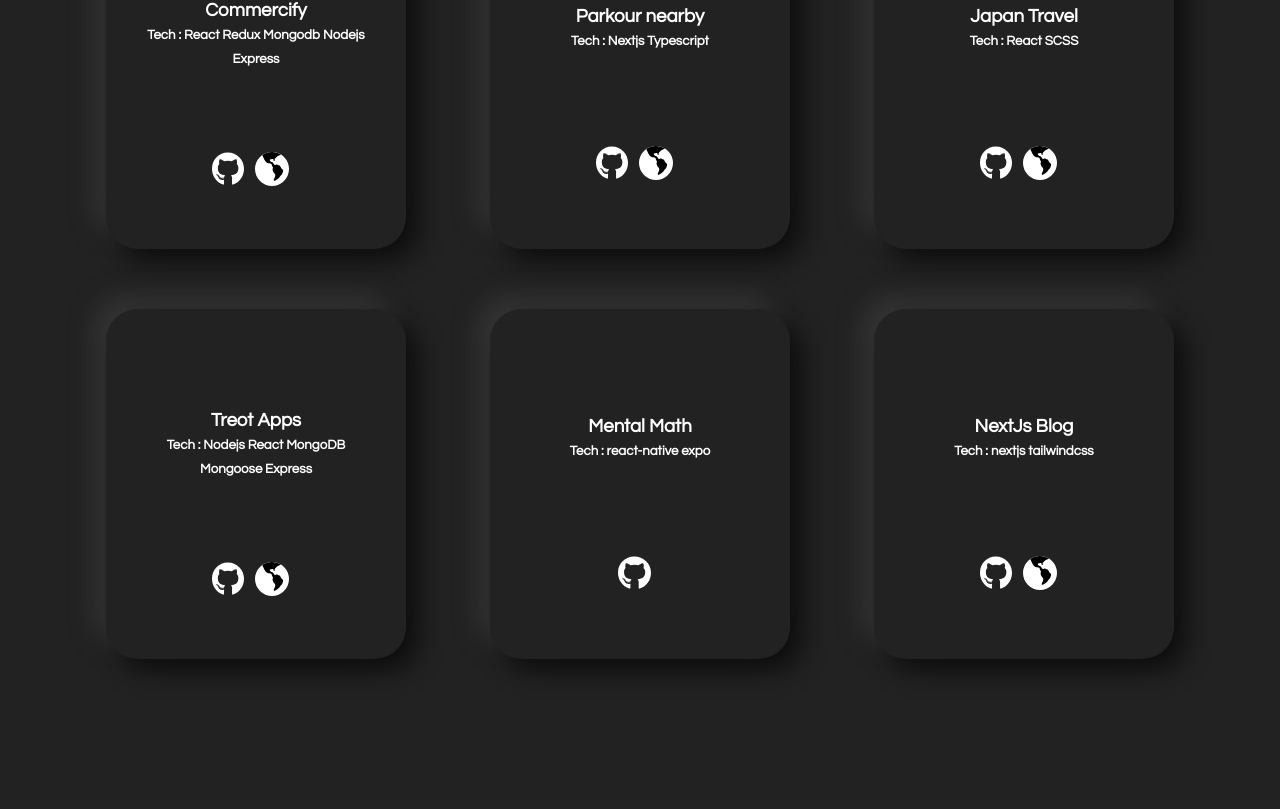
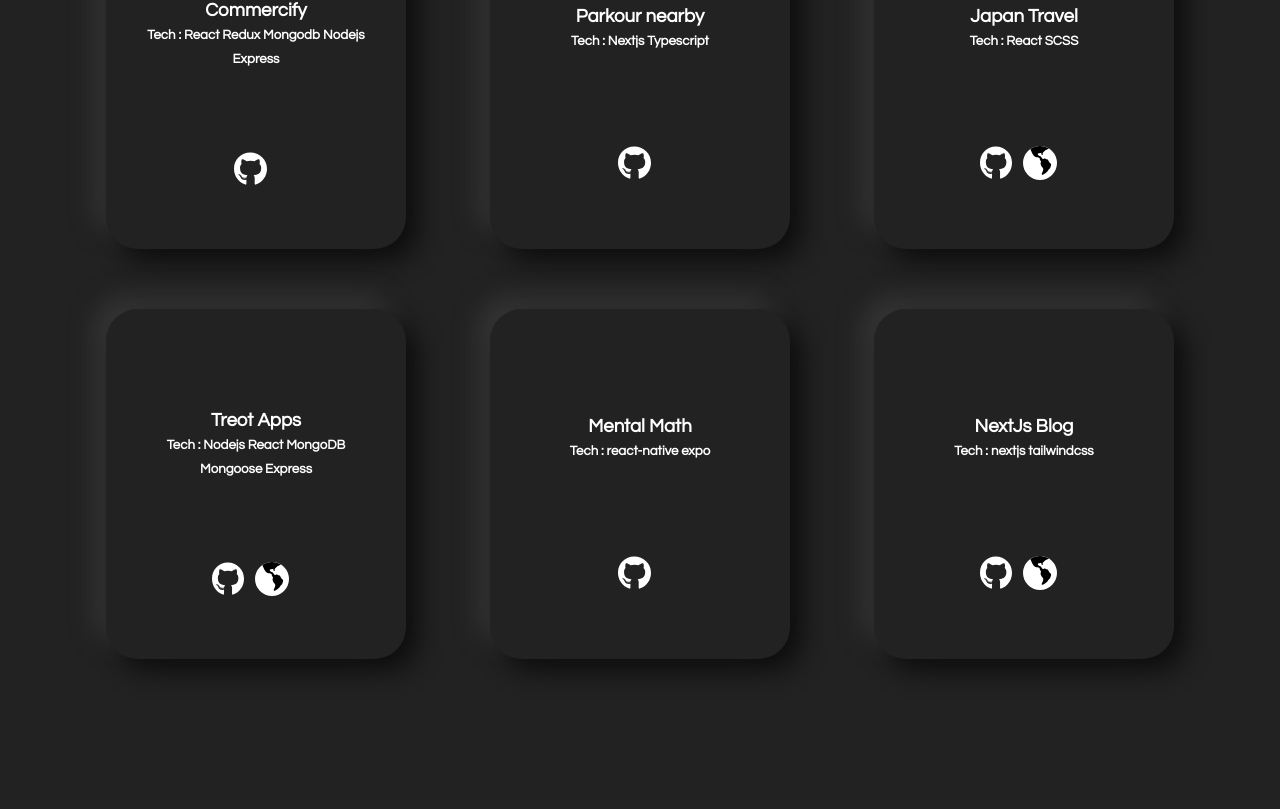
Before and after one commit to RobyCigar/Portfolio, a React (Create React App) app: page / in a window 1280 px wide. Shown: the part 1705-2514 px from the top of the page. Built offline with nearby package versions, Linux system fonts and the light colour scheme.

Commit message:
Update data.js

```diff
--- a/src/components/data.js
+++ b/src/components/data.js
@@ -7,7 +7,6 @@ let data = {
 			"desc": "Here's Commercify, simple fullstack site built with MERN stack (Mongodb cloud, Express, React, Nodejs). I also use tools like redux to manage react state, redux saga to handle asynchronous API fetch. jwt(JSON web token) to handle authentication, bootstrap to hasten UI development process and make a responsive UI.",
 			"link": {
 				"github": "https://github.com/RobyCigar/commercify",
-				"host": "https://commercify-filzqbe0u-robycigar.vercel.app/"
 			},
 			"pic": ["commercify1", "commercify2", "commercify3", "commercify4"]
 		},
@@ -17,7 +16,6 @@ let data = {
 			"desc": "Parkour nearby is a simple app built with nextjs to display parkour spot nearby your area, currently I have lacks of data to display because there is no API related to this project so I type the data manually.",
 			"link": {
 				"github": "https://github.com/RobyCigar/parkour-nearby",
-				"host": "https://parkour.nearby.vercel.app/"
 			},
 			"pic": ["parkour1", "parkour2", "parkour3"]
 		},
```
